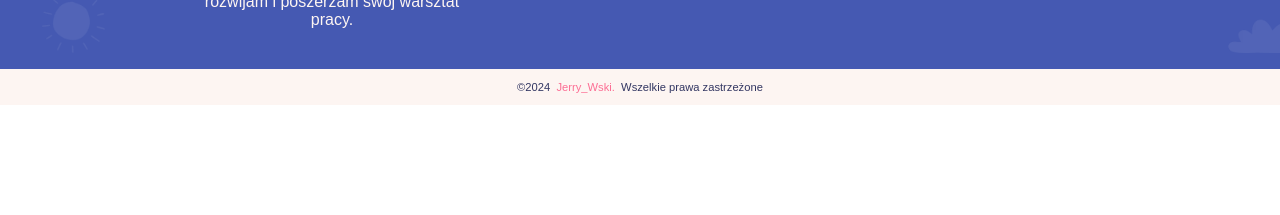
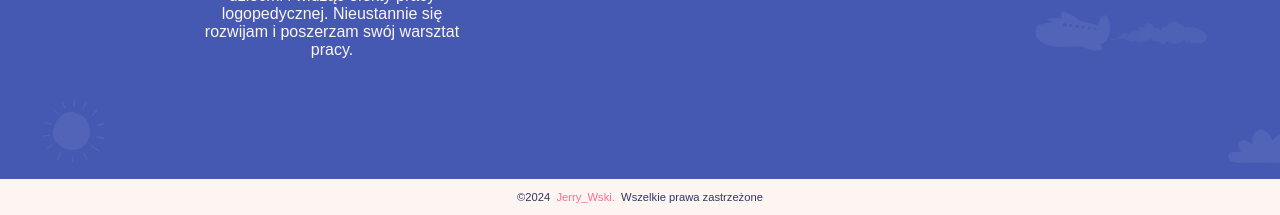
Before and after one commit to JerryWski/LogoLama, an Astro site: page / in a window 1280 px wide. Shown: the part 5375-5590 px from the top of the page. Before the commit the page ends 5480 px from the top, so only its background shows below. Built offline with nearby package versions, Linux system fonts and the light colour scheme; Astro itself is replaced by a stand-in of ours; a web font is replaced by a local one.

Commit message:
polishing

```diff
--- a/src/components/ContactSection/ContactSection.astro
+++ b/src/components/ContactSection/ContactSection.astro
@@ -43,7 +43,8 @@ import logo from '../../assets/logo-test3.webp';
 
 <style>
   .contact-section {
-    padding-top: 50px;
+    padding-top: 80px;
+    padding-bottom: 80px;
     position: relative;
     padding-inline: 30px;
     background-color: #4559b2;
```
